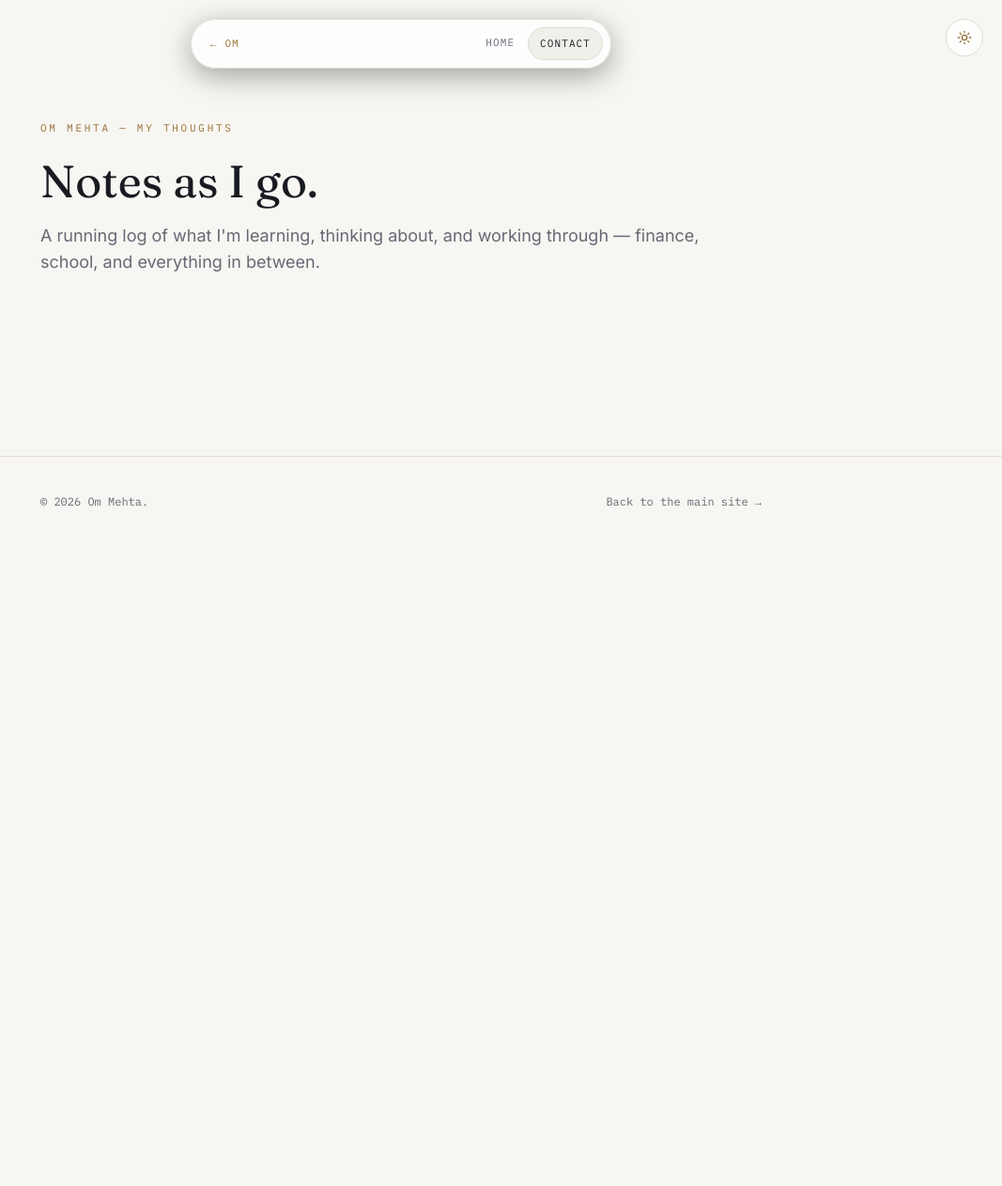
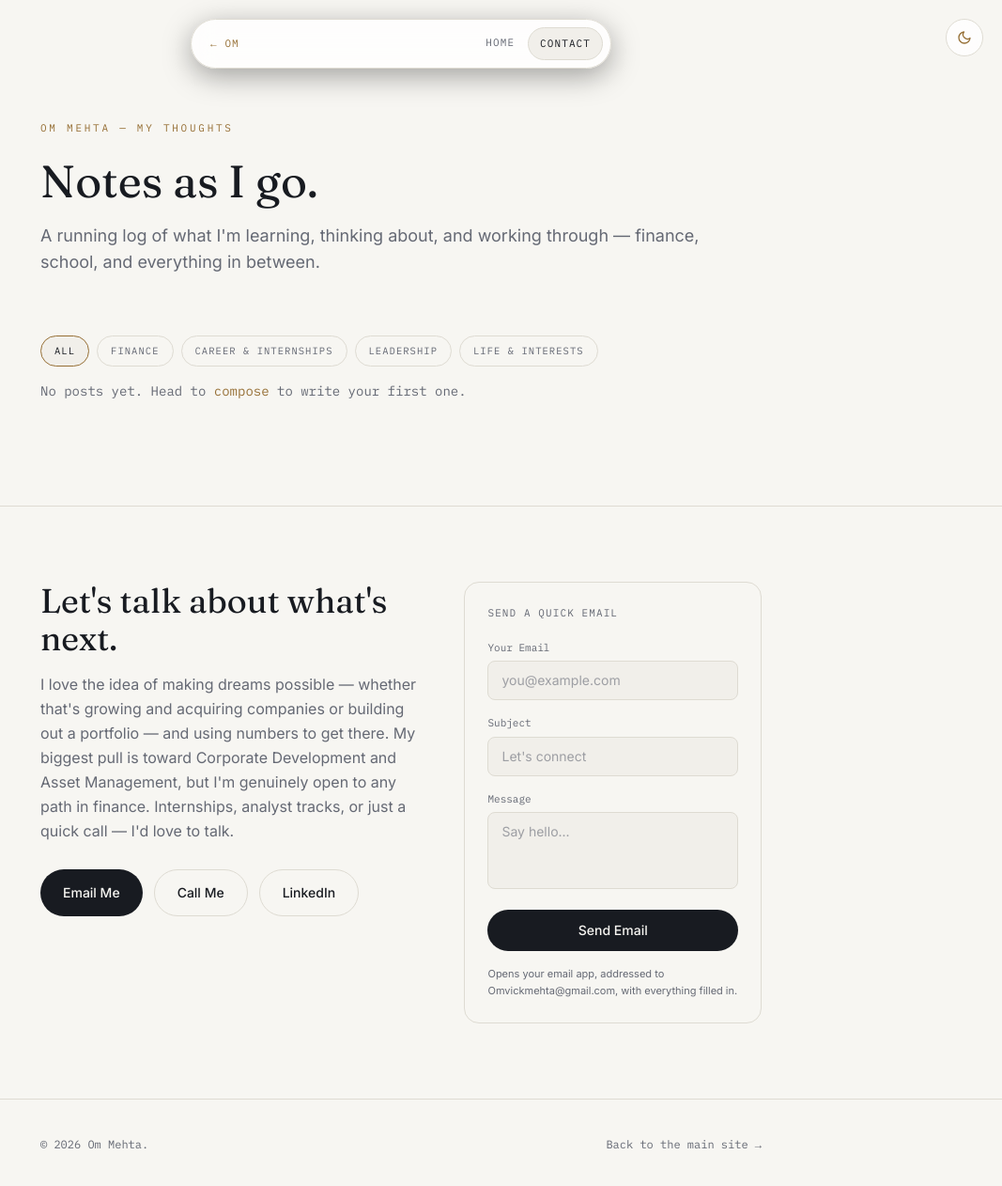
Before and after one commit to omvickmehta-arch/Om-Mehta-E-Portfolio, a website: page thoughts.html in a window 1280 px wide. Shown: the whole page at 94% size, without its empty margins (213-1280 px from the left). Before the commit the page ends 800 px from the top, so only its background shows below. Drawn offline with nearby package versions, Linux system fonts and the light colour scheme.

Commit message:
Update thoughts.html

```diff
--- a/thoughts.html
+++ b/thoughts.html
@@ -36,7 +36,6 @@
   }
 </script>
 
-<!-- Set theme before first paint to avoid a flash of the wrong colors -->
 <script>
   (function () {
     var stored = localStorage.getItem('om-theme');
@@ -140,6 +139,58 @@
     </div>
   </main>
 
+  <!-- CONTACT SECTION (replicated from index.html) -->
+  <section id="contact" class="border-t border-hairline px-6 sm:px-10 lg:px-20 py-20">
+    <div class="max-w-3xl mx-auto">
+      <div class="reveal grid lg:grid-cols-[1.3fr_1fr] gap-10 items-start">
+        <div>
+          <h2 class="font-display text-3xl sm:text-4xl text-ink mb-4">Let's talk about what's next.</h2>
+          <p class="text-muted max-w-md leading-relaxed">
+            I love the idea of making dreams possible — whether that's growing and acquiring companies or building out a portfolio — and using numbers to get there. My biggest pull is toward Corporate Development and Asset Management, but I'm genuinely open to any path in finance. Internships, analyst tracks, or just a quick call — I'd love to talk.
+          </p>
+          <div class="flex flex-wrap gap-3 mt-7">
+            <a href="mailto:Omvickmehta@gmail.com" class="inline-flex items-center gap-2 bg-ink text-base font-medium text-sm px-6 py-3.5 rounded-full hover:bg-gold transition-colors">
+              Email Me
+            </a>
+            <a href="tel:+16469261073" class="inline-flex items-center gap-2 border border-hairline text-ink font-medium text-sm px-6 py-3.5 rounded-full hover:border-gold transition-colors">
+              Call Me
+            </a>
+            <a href="https://www.linkedin.com/in/om--mehta" target="_blank" rel="noopener noreferrer" class="inline-flex items-center gap-2 border border-hairline text-ink font-medium text-sm px-6 py-3.5 rounded-full hover:border-gold transition-colors">
+              LinkedIn
+            </a>
+          </div>
+        </div>
+
+        <!-- QUICK EMAIL FORM -->
+        <div class="border border-hairline rounded-2xl p-6">
+          <p class="font-mono text-[11px] text-muted uppercase tracking-widest mb-5">Send a Quick Email</p>
+          <form id="quick-email-form" class="space-y-4">
+            <div>
+              <label for="qe-email" class="block font-mono text-[11px] text-muted mb-1.5">Your Email</label>
+              <input type="email" id="qe-email" required placeholder="you@example.com"
+                class="w-full bg-surface2 border border-hairline rounded-lg px-3.5 py-2.5 text-sm text-ink placeholder:text-muted/60 focus:border-gold outline-none transition-colors">
+            </div>
+            <div>
+              <label for="qe-subject" class="block font-mono text-[11px] text-muted mb-1.5">Subject</label>
+              <input type="text" id="qe-subject" required placeholder="Let's connect"
+                class="w-full bg-surface2 border border-hairline rounded-lg px-3.5 py-2.5 text-sm text-ink placeholder:text-muted/60 focus:border-gold outline-none transition-colors">
+            </div>
+            <div>
+              <label for="qe-message" class="block font-mono text-[11px] text-muted mb-1.5">Message</label>
+              <textarea id="qe-message" required rows="3" placeholder="Say hello..."
+                class="w-full bg-surface2 border border-hairline rounded-lg px-3.5 py-2.5 text-sm text-ink placeholder:text-muted/60 focus:border-gold outline-none transition-colors resize-none"></textarea>
+            </div>
+            <button type="submit"
+              class="w-full inline-flex items-center justify-center gap-2 bg-ink text-base font-medium text-sm px-6 py-3 rounded-full hover:bg-gold transition-colors">
+              Send Email
+            </button>
+            <p class="text-[11px] text-muted leading-relaxed">Opens your email app, addressed to Omvickmehta@gmail.com, with everything filled in.</p>
+          </form>
+        </div>
+      </div>
+    </div>
+  </section>
+
   <footer class="border-t border-hairline px-6 sm:px-10 lg:px-20 py-10">
     <div class="max-w-3xl mx-auto flex flex-col sm:flex-row justify-between gap-2 text-xs font-mono text-muted">
       <p>© 2026 Om Mehta.</p>
@@ -148,25 +199,10 @@
   </footer>
 
   <script>
-    /* =========================================================
-       CATEGORIES — the fixed set of tags posts can be filed under.
-       Keep this list identical to the one in compose.html.
-       ========================================================= */
+    // Categories (same as compose.html)
     var TAGS = ["Finance", "Career & Internships", "Leadership", "Life & Interests"];
 
-    /* =========================================================
-       BLOG POSTS
-       The easy way to add one: open compose.html, fill out the form,
-       and paste the code it generates in as a new entry here.
-       - id: short unique slug, no spaces
-       - date: display date, e.g. "Aug 29, 2026"
-       - title: post title
-       - tags: array of 1+ strings, each one from the TAGS list above
-       - body: array of paragraph strings (each becomes its own <p>)
-       - pinned: optional. Set to true and it always shows, ignoring the
-         active filter — meant for a welcome/intro post, not regular posts.
-       Newest post should go first in the array.
-       ========================================================= */
+    // BLOG POSTS — start with an empty array (blank slate)
     var posts = [];
 
     var activeTag = 'All';
@@ -226,7 +262,7 @@
       });
 
       if (visible.length === 0) {
-        list.innerHTML = '<p class="text-muted text-sm font-mono">Nothing here yet under "' + activeTag + '."</p>';
+        list.innerHTML = '<p class="text-muted text-sm font-mono">No posts yet. Head to <a href="compose.html" class="text-gold hover:underline">compose</a> to write your first one.</p>';
       }
 
       requestAnimationFrame(function () {
@@ -268,3 +304,59 @@
     }
 
     document.getElementById('back-to-list').addEventListener('click', closePost);
+
+    renderTagFilter();
+    renderPostList();
+
+    // Deep-link support
+    var initialHash = window.location.hash.replace('#', '');
+    if (initialHash && posts.some(function (p) { return p.id === initialHash; })) {
+      openPost(initialHash);
+    }
+
+    // Theme toggle
+    var themeBtn = document.getElementById('theme-toggle');
+    var iconSun = document.getElementById('icon-sun');
+    var iconMoon = document.getElementById('icon-moon');
+
+    function reflectIcon() {
+      var isLight = document.documentElement.classList.contains('light');
+      iconSun.classList.toggle('hidden', isLight);
+      iconMoon.classList.toggle('hidden', !isLight);
+    }
+    reflectIcon();
+
+    if (themeBtn) {
+      themeBtn.addEventListener('click', function () {
+        var isLight = document.documentElement.classList.toggle('light');
+        localStorage.setItem('om-theme', isLight ? 'light' : 'dark');
+        reflectIcon();
+      });
+    }
+
+    var systemPref = window.matchMedia('(prefers-color-scheme: light)');
+    systemPref.addEventListener('change', function (e) {
+      if (localStorage.getItem('om-theme')) return;
+      document.documentElement.classList.toggle('light', e.matches);
+      reflectIcon();
+    });
+
+    // Quick email form (same as index)
+    var quickForm = document.getElementById('quick-email-form');
+    if (quickForm) {
+      quickForm.addEventListener('submit', function (e) {
+        e.preventDefault();
+        var fromEmail = document.getElementById('qe-email').value.trim();
+        var subject = document.getElementById('qe-subject').value.trim();
+        var message = document.getElementById('qe-message').value.trim();
+        var body = message + '\n\n— From: ' + fromEmail;
+        var mailto = 'mailto:Omvickmehta@gmail.com'
+          + '?subject=' + encodeURIComponent(subject)
+          + '&body=' + encodeURIComponent(body);
+        window.location.href = mailto;
+      });
+    }
+  </script>
+
+</body>
+</html>
```
